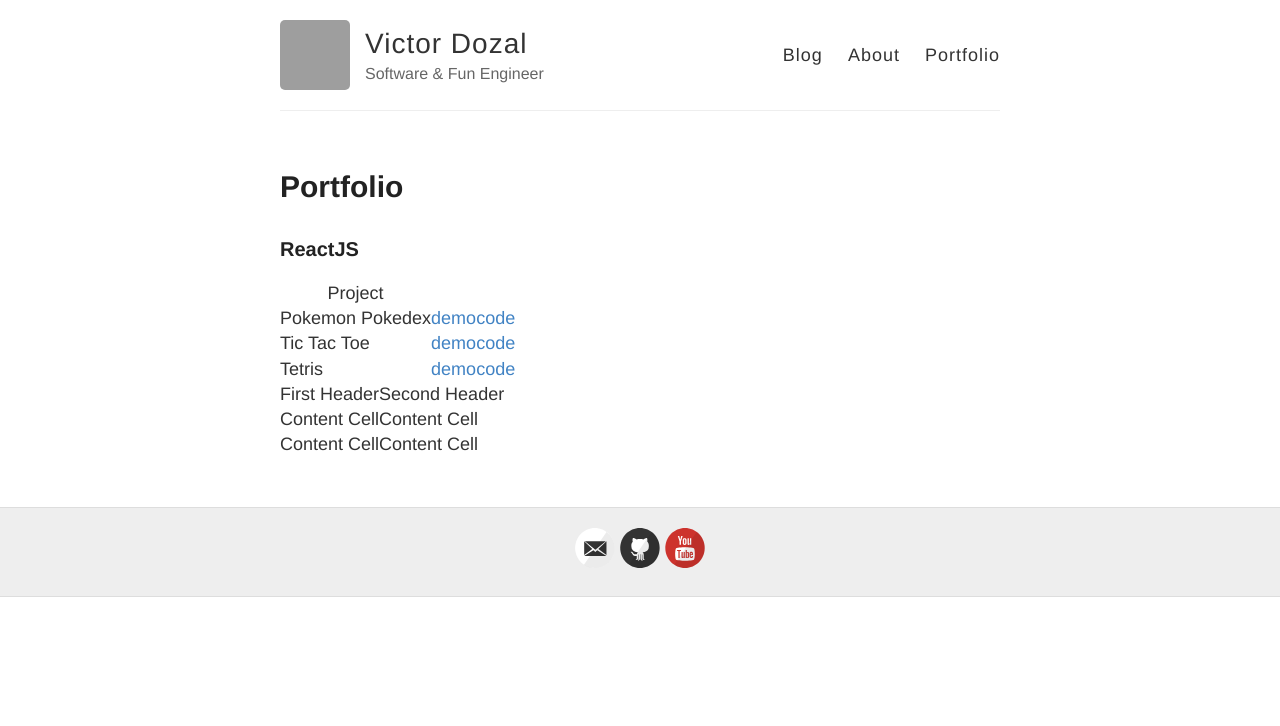
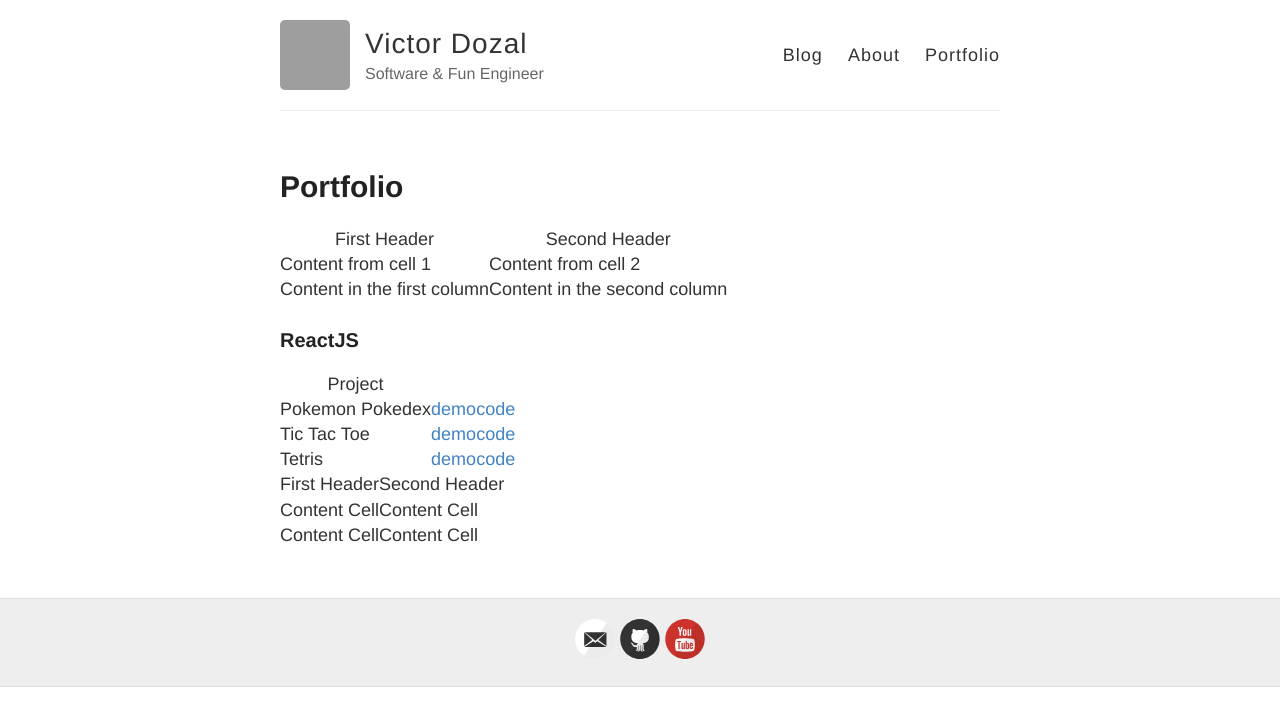
Before and after one commit to viiqswim/viiqswim.github.io, a Jekyll site: the page built from portfolio.md, in a window 1280 px wide. Shown: the top 726 px of the page. Built offline with Jekyll 4.4.1, drawn with Linux system fonts in a browser that asks for light colours; grey boxes are pictures that could not be loaded.

Commit message:
Third attempt at a table

```diff
--- a/portfolio.md
+++ b/portfolio.md
@@ -3,6 +3,11 @@ layout: page
 title: Portfolio
 permalink: /portfolio/
 ---
+
+First Header | Second Header
+------------ | -------------
+Content from cell 1 | Content from cell 2
+Content in the first column | Content in the second column
 
 ### ReactJS
 
```
